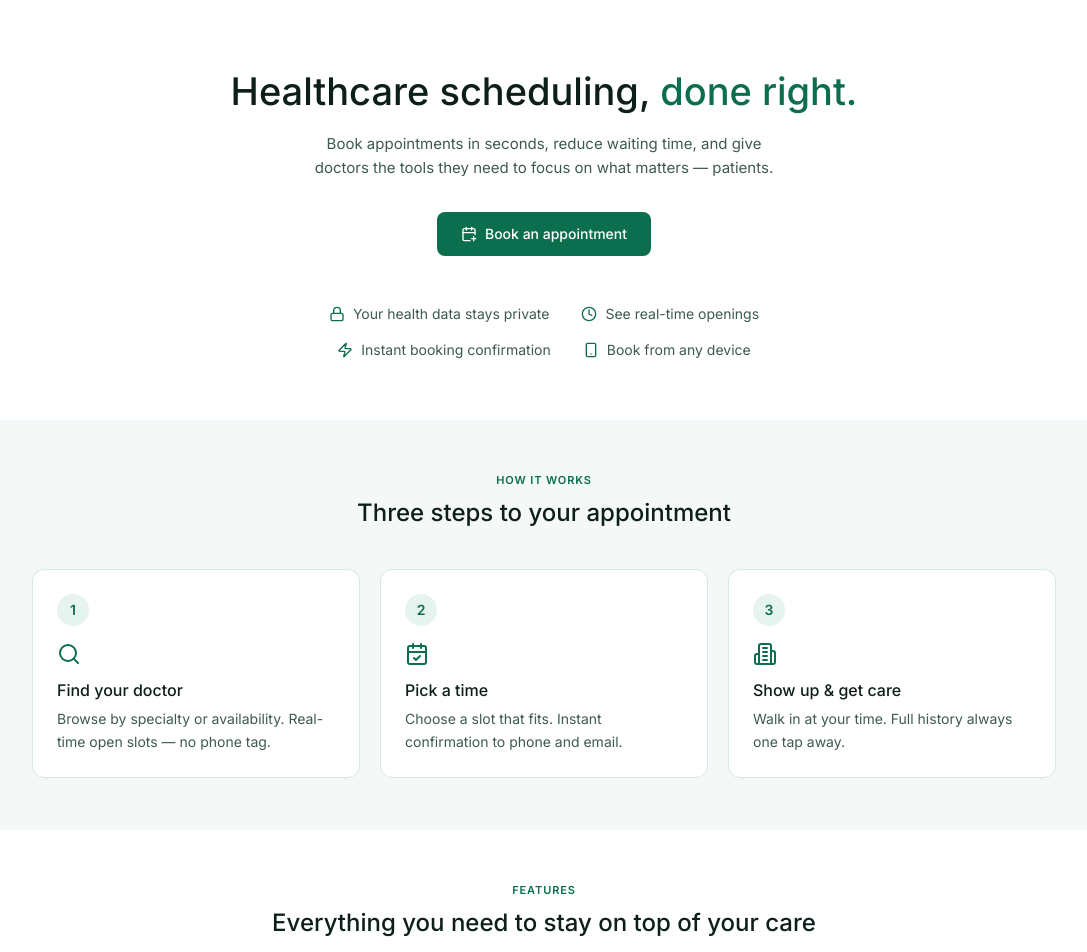
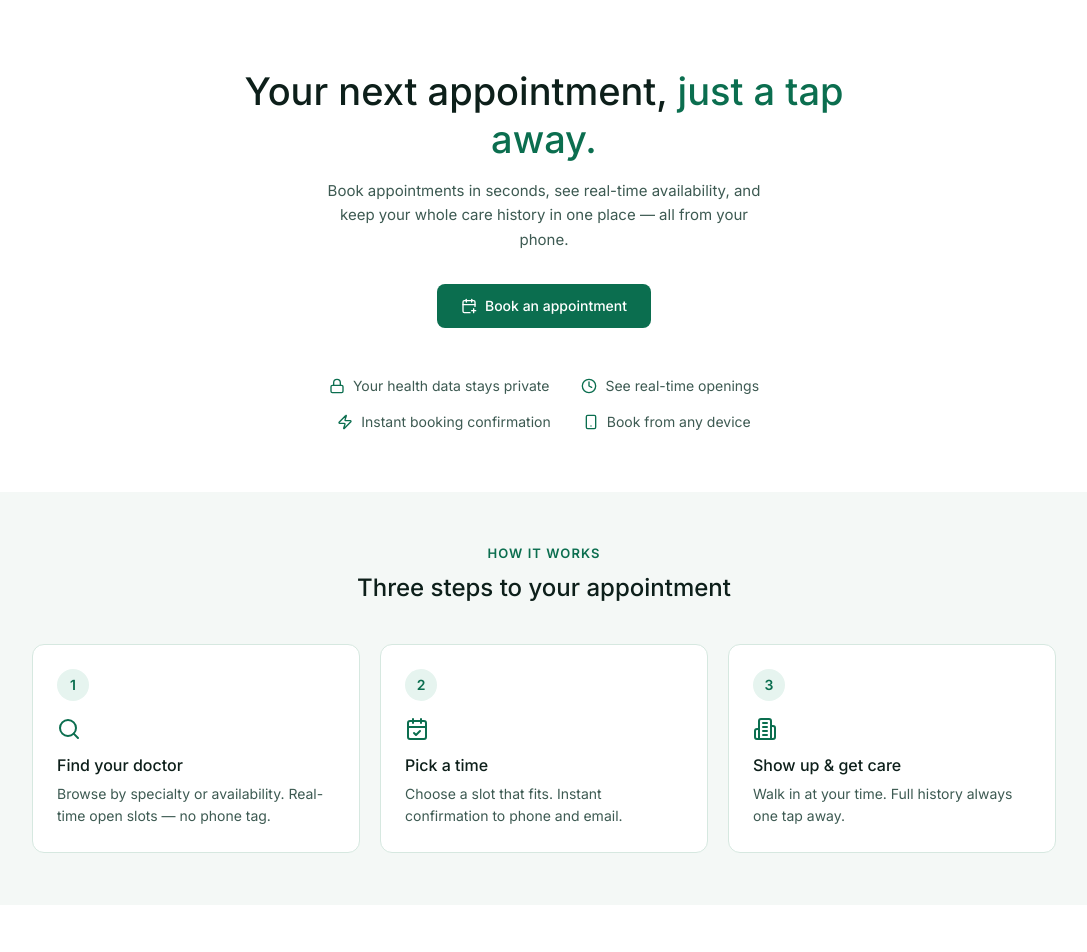
Before and after one commit to Ashosha1/Clinic-Appointment-System, a Next.js app in the folder hospital-app/: page / in a window 1280 px wide. Shown: the part 60-1012 px from the top of the page, without its empty margins (96-1183 px from the left). Built offline with nearby package versions, Linux system fonts and the light colour scheme.

Commit message:
Patient-focused homepage copy and larger section labels

```diff
--- a/hospital-app/app/page.tsx
+++ b/hospital-app/app/page.tsx
@@ -135,12 +135,12 @@ export default function Home() {
         {/* HERO */}
         <section className="px-8 pb-[60px] pt-[72px] text-center">
           <h1 className="mx-auto max-w-2xl text-[26px] font-medium leading-tight sm:text-[38px]">
-            Healthcare scheduling,{' '}
-            <span className="text-[var(--p)]">done right.</span>
+            Your next appointment,{' '}
+            <span className="text-[var(--p)]">just a tap away.</span>
           </h1>
           <p className="mx-auto mt-4 max-w-[460px] text-[15px] leading-relaxed text-[var(--txt2)]">
-            Book appointments in seconds, reduce waiting time, and give doctors
-            the tools they need to focus on what matters — patients.
+            Book appointments in seconds, see real-time availability, and keep
+            your whole care history in one place — all from your phone.
           </p>
           <div className="mt-8 flex flex-col items-center justify-center gap-3 sm:flex-row">
             <Button asChild size="lg">
@@ -170,7 +170,7 @@ export default function Home() {
           id="how-it-works"
           className="bg-[var(--bg2)] px-8 py-[52px] text-center"
         >
-          <p className="text-[11px] font-semibold uppercase tracking-[0.08em] text-[var(--p)]">
+          <p className="text-[13px] font-semibold uppercase tracking-[0.08em] text-[var(--p)]">
             How it works
           </p>
           <h2 className="mt-2 text-2xl font-medium">
@@ -201,7 +201,7 @@ export default function Home() {
 
         {/* FEATURES */}
         <section id="features" className="bg-[var(--bg)] px-8 py-[52px] text-center">
-          <p className="text-[11px] font-semibold uppercase tracking-[0.08em] text-[var(--p)]">
+          <p className="text-[13px] font-semibold uppercase tracking-[0.08em] text-[var(--p)]">
             Features
           </p>
           <h2 className="mt-2 text-2xl font-medium">
@@ -241,7 +241,7 @@ export default function Home() {
 
         {/* FAQ */}
         <section id="pricing" className="bg-[var(--bg)] px-8 py-[52px] text-center">
-          <p className="text-[11px] font-semibold uppercase tracking-[0.08em] text-[var(--p)]">
+          <p className="text-[13px] font-semibold uppercase tracking-[0.08em] text-[var(--p)]">
             Questions
           </p>
           <h2 className="mt-2 text-2xl font-medium">Frequently asked</h2>
```
